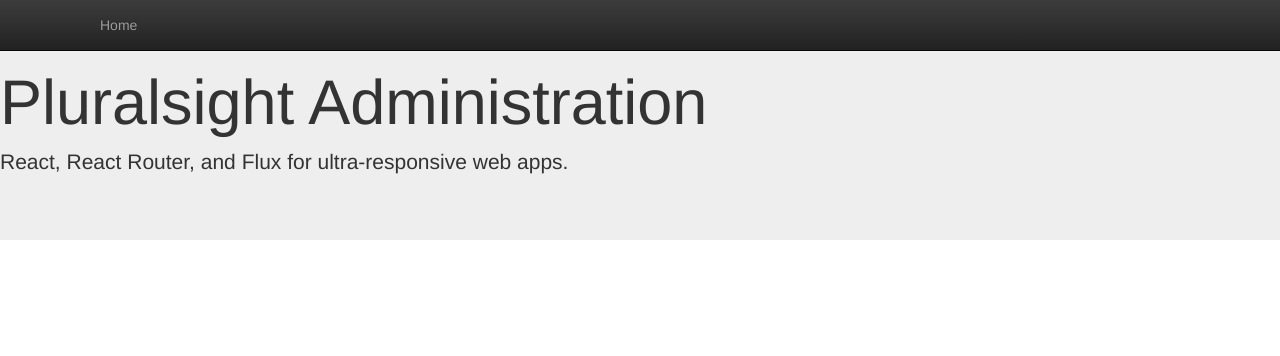
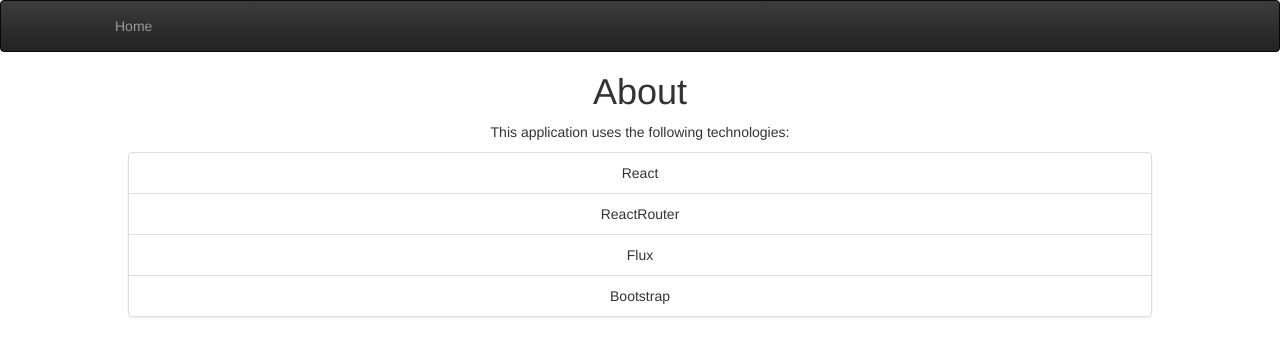
Before and after one commit to architMahto/react-flux-ps-course, a React (Create React App) app: page / in a window 1280 px wide. Shown: the top 356 px of the page. Built offline with nearby package versions, Linux system fonts and the light colour scheme.

Commit message:
Created About page and fixed app layout issue

```diff
--- a/src/App/App.js
+++ b/src/App/App.js
@@ -1,14 +1,18 @@
 import React, { Component } from 'react';
+
+import Header from '../Common/Header';
+
+import About from '../Pages/About';
+import Home from '../Pages/Home';
+
 import './App.css';
-import Header from '../Common/Header';
-import Home from '../Pages/Home';
 
 class App extends Component {
 	render() {
 		return (
-			<div>
+			<div className="App">
 				<Header />
-				<Home />
+				<About />
 			</div>
 		);
 	}
--- a/src/Common/Header.js
+++ b/src/Common/Header.js
@@ -1,10 +1,12 @@
 import React, { Component } from 'react';
 import { Grid, Nav, Navbar, NavItem } from 'react-bootstrap';
+
+import './Header.css';
 
 class Header extends Component {
 	render() {
 		return (
-			<Navbar inverse fixedTop>
+			<Navbar inverse>
 				<Grid>
 					<Navbar.Header>
 						<Navbar.Toggle />
--- /dev/null
+++ b/src/Pages/About.js
@@ -0,0 +1,23 @@
+import React, { Component } from 'react';
+import { ListGroup, ListGroupItem } from 'react-bootstrap';
+
+import './About.css';
+
+class About extends Component {
+	render() {
+		return (
+			<div className="About-Page">
+				<h1>About</h1>
+				<p>This application uses the following technologies:</p>
+				<ListGroup>
+					<ListGroupItem>React</ListGroupItem>
+					<ListGroupItem>ReactRouter</ListGroupItem>
+					<ListGroupItem>Flux</ListGroupItem>
+					<ListGroupItem>Bootstrap</ListGroupItem>
+				</ListGroup>
+			</div>
+		);
+	}
+}
+
+export default About;
--- /dev/null
+++ b/src/Pages/About.scss
@@ -0,0 +1,4 @@
+.About-Page {
+	margin: 0 auto;
+	max-width: 1024px;
+}
--- a/src/Pages/Home.js
+++ b/src/Pages/Home.js
@@ -1,13 +1,17 @@
 import React, { Component } from 'react';
 import { Jumbotron } from 'react-bootstrap';
+
+import './Home.css';
 
 class Home extends Component {
 	render() {
 		return (
-			<Jumbotron>
-				<h1>Pluralsight Administration</h1>
-				<p>React, React Router, and Flux for ultra-responsive web apps.</p>
-			</Jumbotron>
+			<div className="Home-Page">
+				<Jumbotron>
+					<h1>Pluralsight Administration</h1>
+					<p>React, React Router, and Flux for ultra-responsive web apps.</p>
+				</Jumbotron>
+			</div>
 		);
 	}
 }
```
